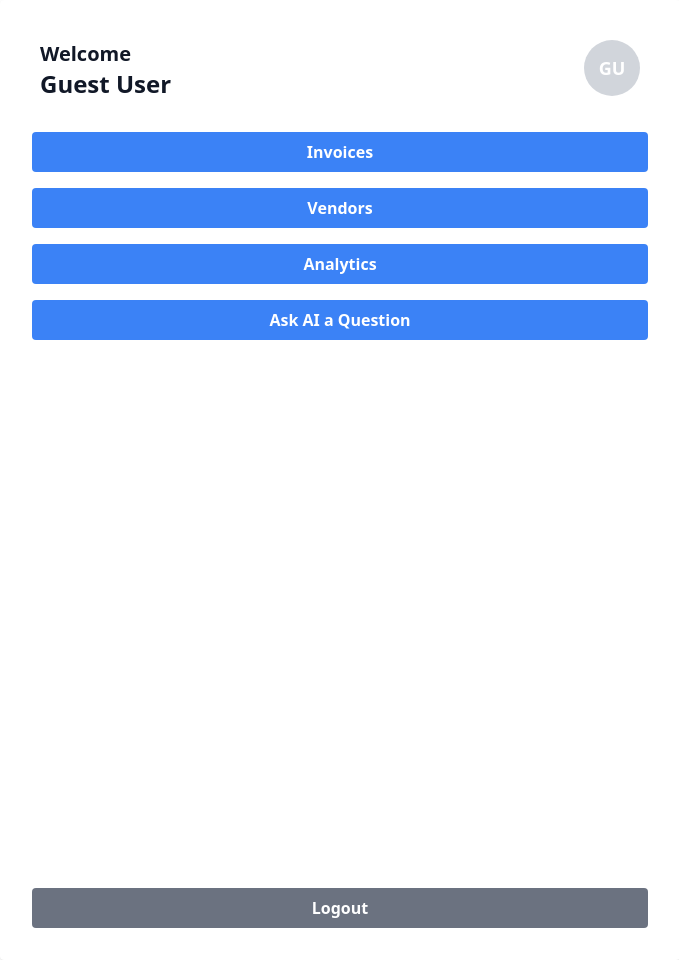
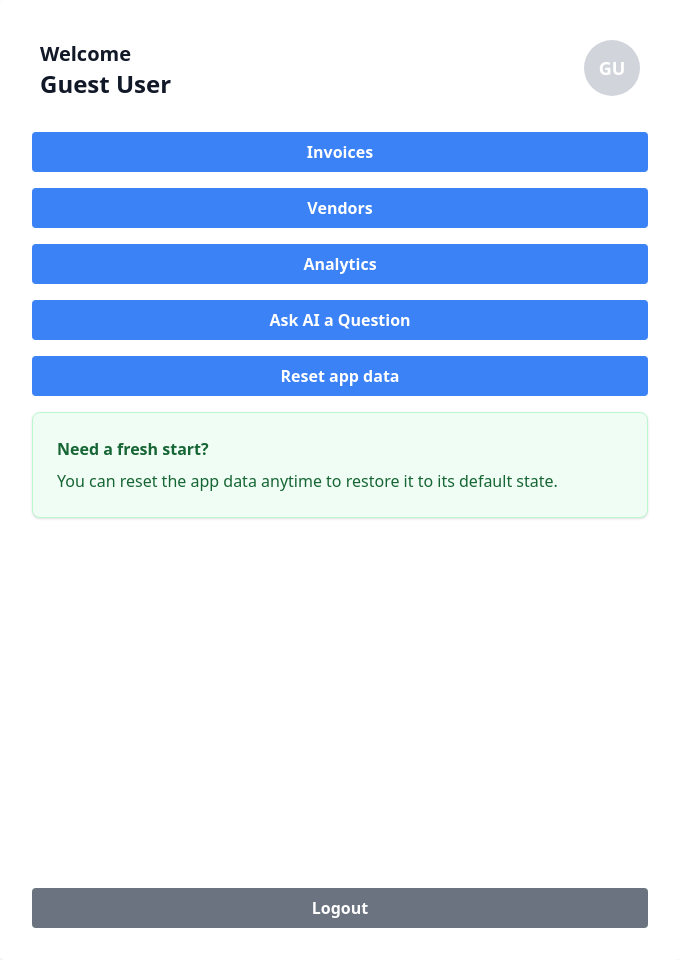
Before and after one commit to Tareqhaboukh/project_one, a Flask app: page /dashboard in a window 1280 px wide. Shown: the whole page, without its empty margins (300-979 px from the left). Run offline with Flask 3, Linux system fonts and the light colour scheme; a user stored in the database is signed in; some libraries are stand-ins or nearby versions.

Commit message:
added reset data feature

```diff
--- a/app.py
+++ b/app.py
@@ -490,6 +490,8 @@ SITE STRUCTURE & NAVIGATION GUIDE
 
 1. Login Page
    - Users can log in, log in as Guest, create a new user, or reset their password.
+   - Visitors are encouraged to explore freely. They can create a dummy account or log in as a guest user.
+   - Any changes made are temporary and can be reset anytime from the main page.
 
 2. Dashboard / Main Menu
    - Options available:
@@ -497,6 +499,7 @@ SITE STRUCTURE & NAVIGATION GUIDE
      - View Vendors
      - View Analytics
      - Ask AI Question (the chatbot)
+   - A Reset option is available to restore demo data.
    - At the bottom: Logout button.
    - Clicking on the username at the top opens the **User Profile**.
 
@@ -529,7 +532,10 @@ SITE STRUCTURE & NAVIGATION GUIDE
 6. Analytics Section
    - View graphs showing total tax and amount for each vendor.
 
-INSTRUCTIONS
+7. Reset Functionality
+   - Available from the main page.
+   - Restores the app to its default state and re-seeds the database with demo data.
+   - Safe to use at any time; it helps users start fresh.
 
 INSTRUCTIONS
 - Answer all questions **clearly and concisely**.
@@ -538,6 +544,11 @@ INSTRUCTIONS
 - If asked casually (greetings, small talk), respond politely but briefly.
 - Do not add extra commentary; focus on **direct answers**.
 - If uncertain, suggest where the user might find the relevant section.
+
+CREATOR INFORMATION
+- This web application was created by **Tareq Haboukh**.
+- LinkedIn: https://www.linkedin.com/in/tareqhaboukh/
+- Portfolio: https://tareqhaboukh.github.io/
 """
 
 @app.route("/ask", methods=["POST"])
@@ -593,6 +604,25 @@ def ask():
 
 ########## Other ##########
 
+@app.route('/reset', methods=['POST', 'GET'])
+def reset():
+    from data_seed import seed_all
+
+    try:
+        # Drop all tables
+        db.drop_all()
+        db.create_all()
+
+        # Seed database
+        seed_all()
+
+        flash("Database has been reset and demo data reloaded.", "success")
+    except Exception as e:
+        flash(f"An error occurred while resetting: {str(e)}", "danger")
+
+    return redirect(url_for('index'))
+
+
 @app.route('/ping')
 def ping():
     return 'OK', 200
--- a/templates/dashboard.html
+++ b/templates/dashboard.html
@@ -47,6 +47,16 @@
                class="w-full bg-blue-500 hover:bg-blue-600 text-white font-bold py-2 px-4 rounded block text-center">
                 Ask AI a Question
             </a>
+
+            <a href="{{ url_for('reset') }}"
+               class="w-full bg-blue-500 hover:bg-blue-600 text-white font-bold py-2 px-4 rounded block text-center">
+                Reset app data
+            </a>
+
+            <div class="bg-green-50 border border-green-200 text-green-800 p-6 rounded-lg shadow">
+                <p class="font-semibold mb-2">Need a fresh start?</p>
+                <p>You can reset the app data anytime to restore it to its default state.</p>
+            </div>
         </div>
 
         <!-- Logout Button at Bottom -->
--- a/templates/login.html
+++ b/templates/login.html
@@ -11,6 +11,11 @@
         {% endfor %}
 
         <h2 class="text-2xl font-bold mb-6 text-center">Welcome to Project One!</h2>
+
+        <div class="bg-blue-50 border border-blue-200 text-blue-800 p-6 rounded-lg shadow mb-6">
+            <p class="font-semibold mb-2">Feel free to explore!</p>
+            <p>You can create a dummy account or log in as a guest user. Any changes you make are temporary and can be reset anytime from the main page. Go ahead and try things out with confidence.</p>
+        </div>
 
         {% if form %}
             <form method="post" class="space-y-4">
```
Also changed, not shown: templates/vendor_add.html (+5 -4 lines).
